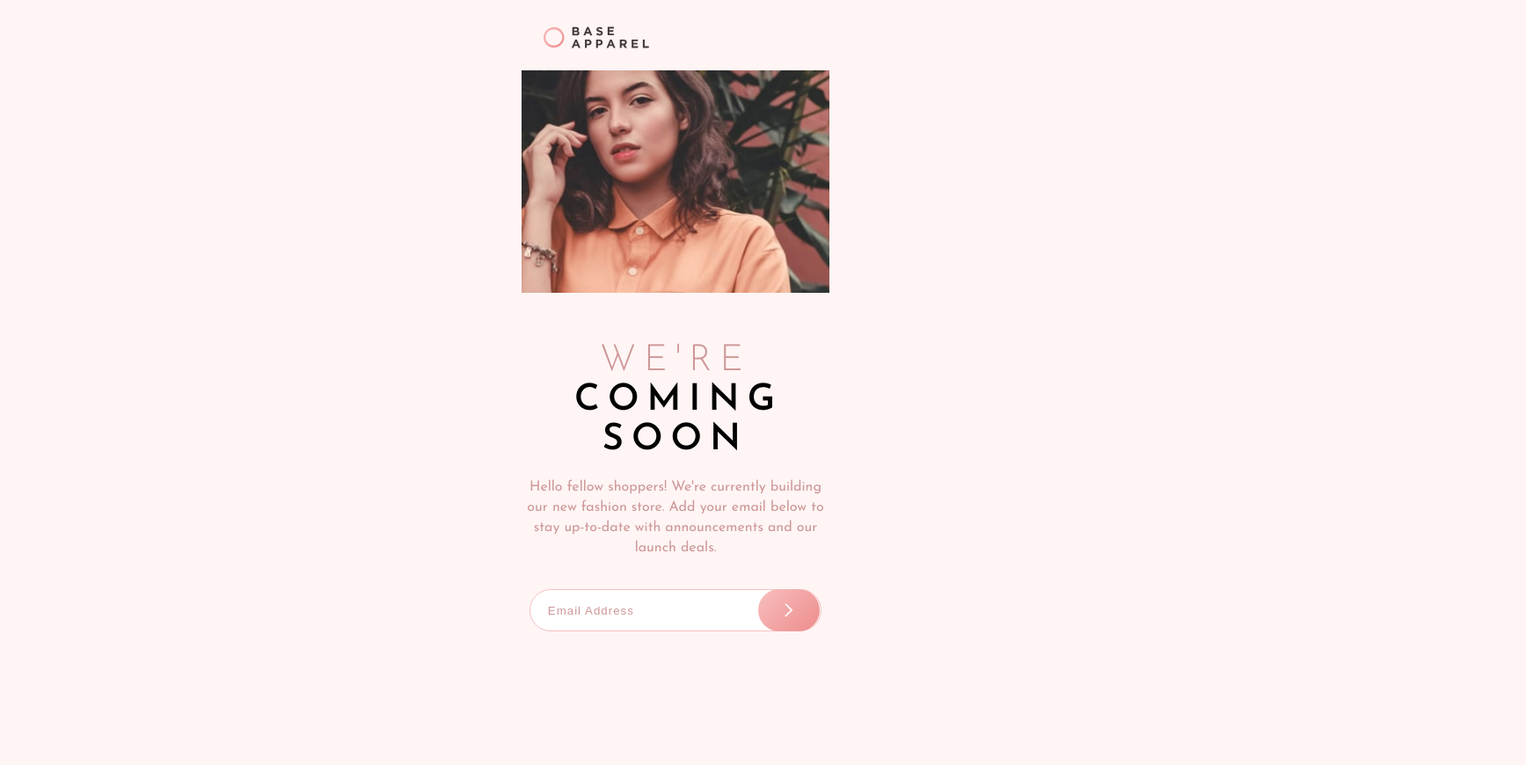
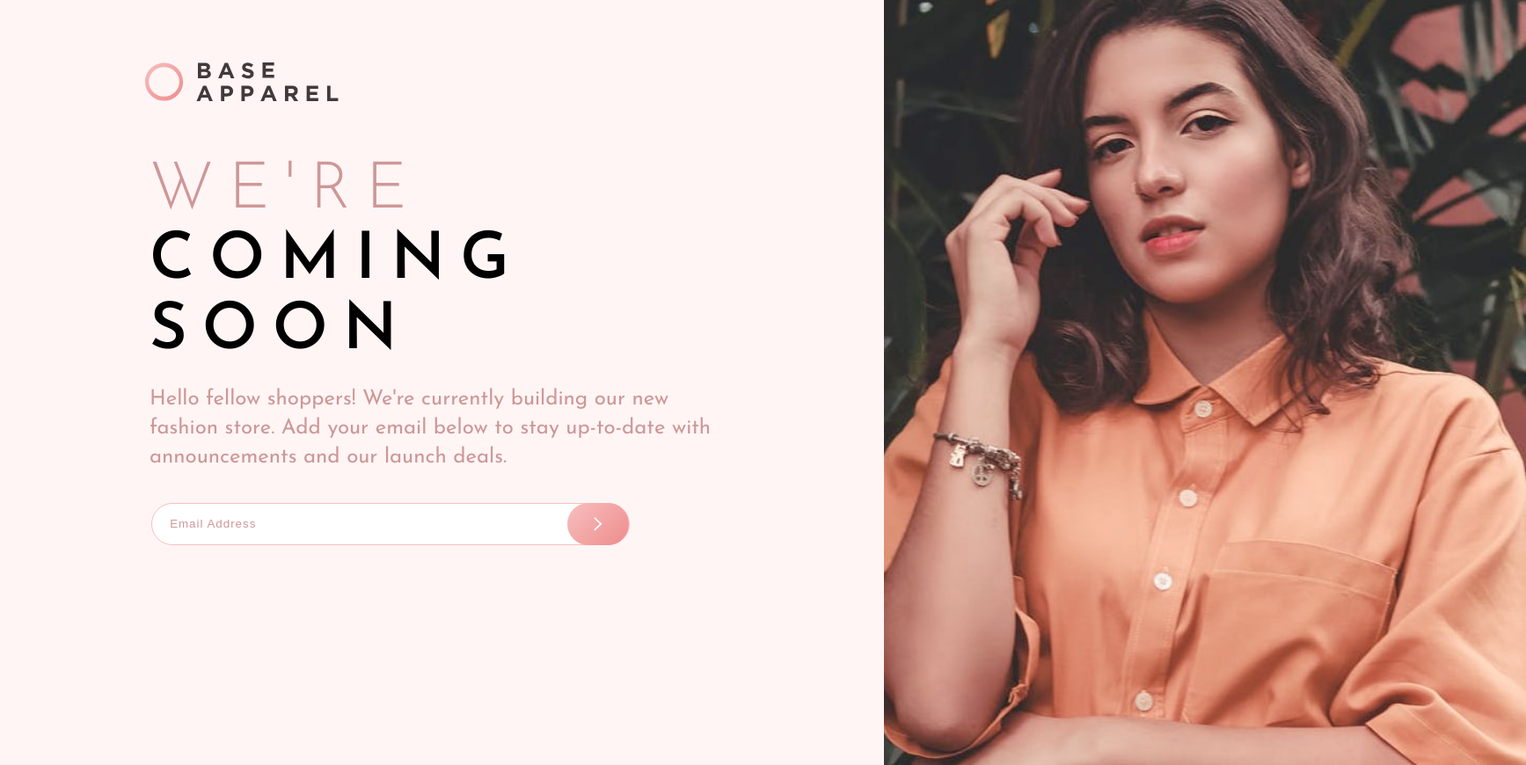
Before and after one commit to pablotebb/Base_Apparel_coming_soon_page, a plain HTML site: page index.html in a window 1536 px wide. Shown: the top 870 px of the page at 88% size, 1735 px wide, since content can reach past the window. Drawn offline with Linux system fonts and the light colour scheme.

Commit message:
desktop css

```diff
--- a/sass/_footer.scss
+++ b/sass/_footer.scss
@@ -1,5 +1,5 @@
 .attribution {
-  margin: 80px 0 80px;
+  margin: 160px 0 80px;
   font-size: 14px;
   text-align: center;
 }
--- a/sass/_initial.scss
+++ b/sass/_initial.scss
@@ -10,4 +10,5 @@ body {
   font-family: variables.$Font-family-body;
   font-size: variables.$Font-size-body;
   background-color: variables.$Gradient-2;
+  overflow-x: hidden;
 }
--- a/sass/_variables.scss
+++ b/sass/_variables.scss
@@ -12,5 +12,7 @@ $Gradient-4: hsl(0, 74%, 74%);
 $Font-size-body: 16px;
 $Font-family-body: "Josefin Sans", sans-serif;
 // Dimensions
-$Width-card: 350px;
-$Height-card: 837px;
+$Width-card-mobile: 350px;
+$Height-card-mobile: 837px;
+$Width-card-desktop: 1735px;
+$Height-card-desktop: 791px;
--- a/sass/styles.scss
+++ b/sass/styles.scss
@@ -4,8 +4,8 @@
 
 .main-container {
   // border: 1px solid red;
-  width: variables.$Width-card;
-  height: variables.$Height-card;
+  width: variables.$Width-card-mobile;
+  height: variables.$Height-card-mobile;
   margin: 0 auto 80px;
 }
 
@@ -68,6 +68,7 @@
       padding-left: 20px;
       border: none;
       border: 1px solid variables.$Gradient-3;
+      outline: none;
     }
     input[type="text"]::placeholder {
       font-size: 1em;
@@ -121,3 +122,66 @@
     }
   }
 }
+
+@media (min-width: 1440px) {
+  .main-container {
+    // border: 1px solid red;
+    width: variables.$Width-card-desktop;
+    height: variables.$Height-card-desktop;
+    display: grid;
+    grid-template-columns: 1fr 730px;
+  }
+  .section-logo {
+    // border: 1px solid black;
+    grid-column: 1 / 2;
+    grid-row: 1 / 2;
+    &__img {
+      // border: 1px solid yellow;
+      height: 46px;
+      margin: 70px 0 0 165px;
+    }
+  }
+  .section-picture {
+    grid-column: 2 / 3;
+    grid-row: 1 / 3;
+    &__img {
+      background-image: url(../images/hero-desktop.jpg);
+      background-repeat: no-repeat;
+      background-position-y: 20%;
+      background-size: cover;
+      height: 110%;
+    }
+  }
+  .section-presentation {
+    // border: 1px solid black;
+    grid-column: 1 / 2;
+    grid-row: 2 / 3;
+    &__title {
+      // border: 1px solid red;
+      font-size: 4.6em;
+      line-height: 80px;
+      letter-spacing: 17px;
+      margin: -110px 170px 20px;
+      text-align: left;
+    }
+    &__description {
+      // margin: 0 0 30px 161px;
+      font-size: 1.5em;
+      margin-left: 170px;
+      width: 65%;
+      text-align: left;
+      line-height: 33px;
+      font-weight: 400;
+    }
+    &__form {
+      input[type="text"] {
+        // border: 4px solid red;
+        width: 57%;
+        margin-left: 147px;
+      }
+      input[type="image"] {
+        right: 265px;
+      }
+    }
+  }
+}
```
Also changed, not shown: styles.css, 1 other file.
